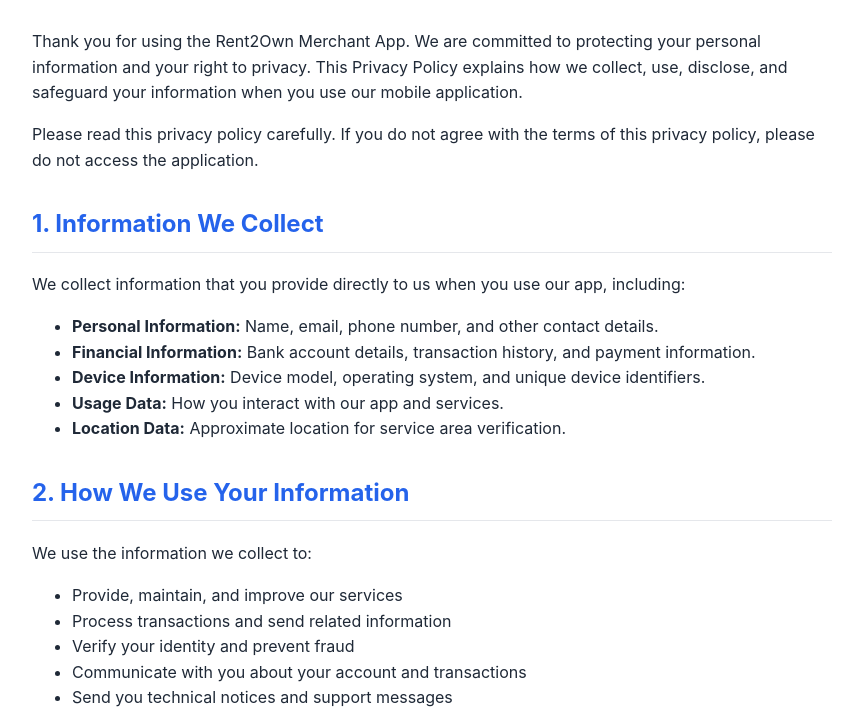
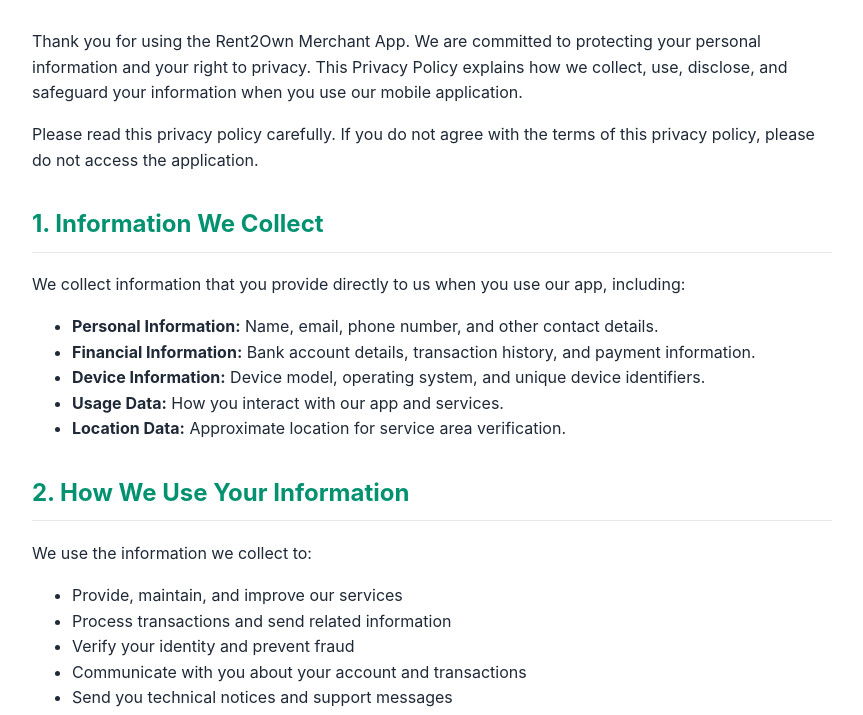
Before and after one commit to HaShiRaMaReiZo/merchant.github.io, a plain HTML site: page index.html in a window 1280 px wide. Shown: the part 183-898 px from the top of the page, without its empty margins (208-1071 px from the left). Drawn offline with Linux system fonts and the light colour scheme.

Commit message:
Update index.html

```diff
--- a/index.html
+++ b/index.html
@@ -6,7 +6,7 @@
     <title>Privacy Policy - Rent2Own</title>
     <style>
         :root {
-            --primary-color: #2563eb;
+            --primary-color: #00916EFC;
             --text-color: #1f2937;
             --light-gray: #f3f4f6;
             --border-color: #e5e7eb;
```
